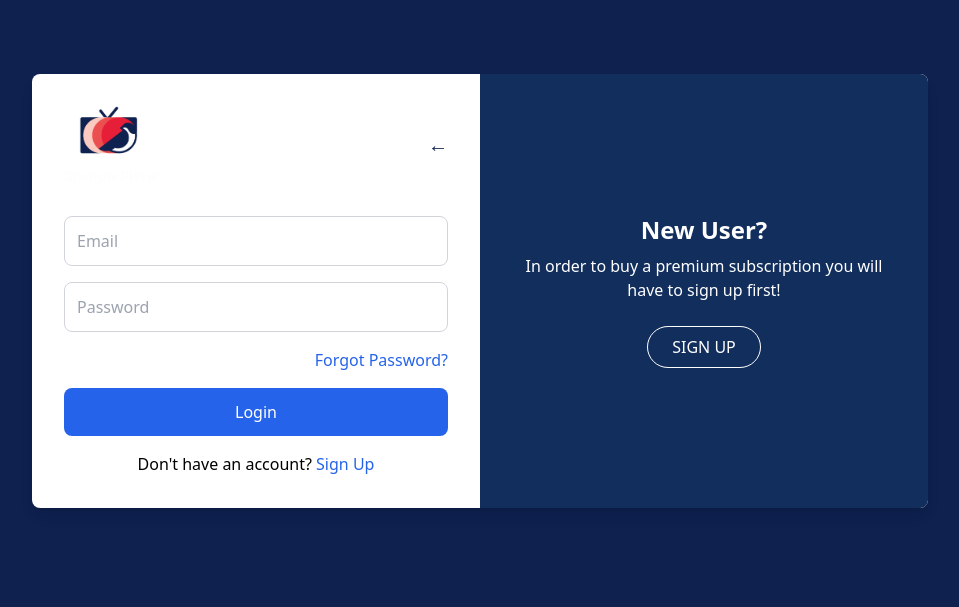
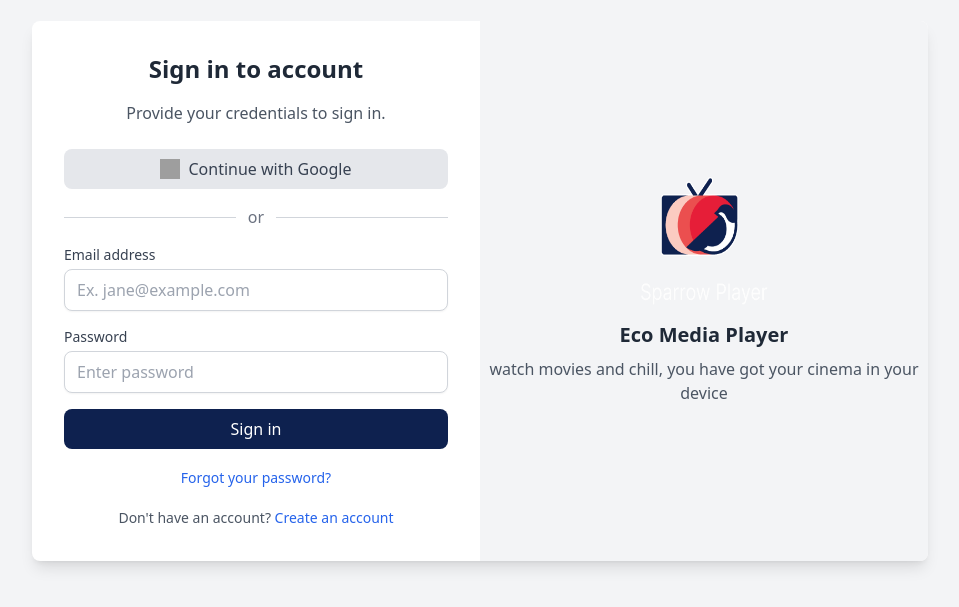
Before and after one commit to dawazakx/echo_med-a_player_web_user, a Next.js app: page /login in a window 1280 px wide. Shown: the part 109-716 px from the top of the page, without its empty margins (160-1119 px from the left). Built offline with nearby package versions, Linux system fonts and the light colour scheme; grey boxes are pictures that could not be loaded.

Commit message:
structured

```diff
--- a/package.json
+++ b/package.json
@@ -9,7 +9,9 @@
     "lint": "next lint"
   },
   "dependencies": {
+    "axios": "^1.7.3",
     "formik": "^2.4.6",
+    "js-cookie": "^3.0.5",
     "next": "13.5.6",
     "react": "^18",
     "react-dom": "^18",
--- a/pages/login.tsx
+++ b/pages/login.tsx
@@ -1,125 +1,130 @@
-// old login
+import React from 'react';
+import { Formik, Field, Form, ErrorMessage } from 'formik';
+import * as Yup from 'yup';
+import axios from 'axios';
+import Cookies from 'js-cookie';
 
-import Image from 'next/image';
-import Link from 'next/link';
-import { useState } from 'react';
-import logo from '../assets/logo.png';
+const UserLogin: React.FC = () => {
+  // Validation schema for the form fields using Yup
+  const validationSchema = Yup.object().shape({
+    email: Yup.string()
+      .email('Invalid email address')
+      .required('Email is required'),
+    password: Yup.string()
+      .required('Password is required'),
+  });
 
-const Login = () => {
-  const [email, setEmail] = useState('');
-  const [password, setPassword] = useState('');
-  const [errors, setErrors] = useState({ email: '', password: '' });
-
-  const validateEmail = (email) => {
-    const re = /^[^\s@]+@[^\s@]+\.[^\s@]+$/;
-    return re.test(String(email).toLowerCase());
-  };
-
-  const handleSubmit = (e) => {
-    e.preventDefault();
-    let valid = true;
-    let newErrors = { email: '', password: '' };
-
-    if (!email) {
-      newErrors.email = 'Email is required';
-      valid = false;
-    } else if (!validateEmail(email)) {
-      newErrors.email = 'Email is not valid';
-      valid = false;
-    }
-
-    if (!password) {
-      newErrors.password = 'Password is required';
-      valid = false;
-    }
-
-    setErrors(newErrors);
-
-    if (valid) {
-      // Handle login
-      console.log('Login successful');
+  // Function to handle form submission
+  const handleSubmit = async (values: { email: string; password: string }) => {
+    try {
+      // Send a POST request to the login endpoint
+      const response = await axios.post('https://shaky-work-tedious-island-beta.pipeops.app/api/v1/admin/login', values);
+      if (response.status === 201) {
+        // Store the returned payload in cookies if login is successful
+        Cookies.set('user', response.data);
+        alert('Login successful!');
+      } else {
+        // Display an error message if login is not successful
+        alert('Login failed!');
+      }
+    } catch (error) {
+      // Handle any errors that occur during the request
+      alert('An error occurred. Please try again.');
     }
   };
 
   return (
-    <div className="min-h-screen flex items-center justify-center bg-[#0E214F] px-4 sm:px-0">
-      <div className="bg-white rounded-lg shadow-lg flex flex-col lg:flex-row max-w-4xl w-full">
-        {/* Left side of the container for the login form */}
-        <div className="w-full lg:w-1/2 p-8">
-          <div className="flex justify-between mb-8">
-            {/* Logo image */}
-            <Link href="/" legacyBehavior>
-              <a>
-                <Image src={logo} alt="Logo" width={96} height={96} />
-              </a>
-            </Link>
-            {/* Back arrow */}
-            <button onClick={() => window.history.back()} className="text-[#0E214F] text-xl">
-              ←
-            </button>
+    <div className="min-h-screen flex items-center justify-center bg-gray-100">
+      {/* Container for the login form and side panel */}
+      <div className="flex w-full max-w-4xl bg-white shadow-lg rounded-lg overflow-hidden">
+
+        {/* Left side - login form */}
+        <div className="w-1/2 p-8">
+          <h2 className="text-2xl font-bold text-gray-800 text-center mb-4">Sign in to account</h2>
+          <p className="text-center text-gray-600 mb-6">Provide your credentials to sign in.</p>
+
+          {/* Google Sign-in Button */}
+          <button className="w-full flex items-center justify-center bg-gray-200 text-gray-700 py-2 px-4 rounded-lg mb-4 hover:bg-gray-300 transition-colors duration-300">
+            <img src="/assets/google-icon.svg" alt="Google Icon" className="w-5 h-5 mr-2" />
+            Continue with Google
+          </button>
+
+          {/* Divider with 'or' text */}
+          <div className="flex items-center justify-between mb-4">
+            <hr className="w-full border-gray-300" />
+            <span className="px-3 text-gray-500">or</span>
+            <hr className="w-full border-gray-300" />
           </div>
 
-          {/* Login form */}
-          <form onSubmit={handleSubmit}>
-            {/* Email input field */}
-            <div className="mb-4">
-              <input
-                type="email"
-                placeholder="Email"
-                value={email}
-                onChange={(e) => setEmail(e.target.value)}
-                className="w-full p-3 border border-gray-300 rounded-lg focus:outline-none focus:border-blue-500 text-black"
-              />
-              {errors.email && <p className="text-red-500 text-sm mt-1">{errors.email}</p>}
-            </div>
+          {/* Formik form for login */}
+          <Formik
+            initialValues={{ email: '', password: '' }}
+            validationSchema={validationSchema}
+            onSubmit={handleSubmit}
+          >
+            {({ errors, touched, isSubmitting }) => (
+              <Form className="space-y-4">
+                {/* Email Input */}
+                <div>
+                  <label htmlFor="email" className="block text-sm font-medium text-gray-700">Email address</label>
+                  <Field
+                    type="email"
+                    id="email"
+                    name="email"
+                    placeholder="Ex. jane@example.com"
+                    className={`mt-1 block w-full border rounded-lg py-2 px-3 shadow-sm focus:outline-none ${
+                      errors.email && touched.email ? 'border-red-500' : 'border-gray-300'
+                    } text-black`}
+                  />
+                  <ErrorMessage name="email" component="div" className="text-red-500 text-sm mt-1" />
+                </div>
+                {/* Password Input */}
+                <div>
+                  <label htmlFor="password" className="block text-sm font-medium text-gray-700">Password</label>
+                  <Field
+                    type="password"
+                    id="password"
+                    name="password"
+                    placeholder="Enter password"
+                    className={`mt-1 block w-full border rounded-lg py-2 px-3 shadow-sm focus:outline-none ${
+                      errors.password && touched.password ? 'border-red-500' : 'border-gray-300'
+                    } text-black`}
+                  />
+                  <ErrorMessage name="password" component="div" className="text-red-500 text-sm mt-1" />
+                </div>
+                {/* Sign-in Button */}
+                <button
+                  type="submit"
+                  className="w-full bg-[#0E214F] text-white py-2 px-4 rounded-lg hover:bg-blue-700 transition-colors duration-300"
+                  disabled={isSubmitting}
+                >
+                  {isSubmitting ? 'Loading...' : 'Sign in'}
+                </button>
+              </Form>
+            )}
+          </Formik>
 
-            {/* Password input field */}
-            <div className="mb-4">
-              <input
-                type="password"
-                placeholder="Password"
-                value={password}
-                onChange={(e) => setPassword(e.target.value)}
-                className="w-full p-3 border border-gray-300 rounded-lg focus:outline-none focus:border-blue-500 text-black"
-              />
-              {errors.password && <p className="text-red-500 text-sm mt-1">{errors.password}</p>}
-            </div>
-
-            {/* Forgot Password link */}
-            <div className="mb-4 text-right">
-              <a href="#" className="text-blue-600">Forgot Password?</a>
-            </div>
-
-            {/* Login button */}
-            <button type="submit" className="w-full bg-blue-600 text-white py-3 rounded-lg">
-              Login
-            </button>
-
-            {/* Sign up link for users without an account */}
-            <div className="mt-4 text-center text-black">
-              Don't have an account? <Link href="/register" legacyBehavior><a className="text-blue-600">Sign Up</a></Link>
-            </div>
-          </form>
+          {/* Additional Links */}
+          <div className="mt-4 text-center">
+            <a href="#" className="text-sm text-blue-600 hover:underline">Forgot your password?</a>
+          </div>
+          <div className="mt-4 text-center">
+            <span className="text-sm text-gray-600">Don't have an account? </span>
+            <a href="#" className="text-sm text-blue-600 hover:underline">Create an account</a>
+          </div>
         </div>
 
-        {/* Right side of the container for new user information */}
-        <div className="w-full lg:w-1/2 bg-[#122E5D] text-white flex flex-col items-center justify-center p-8 rounded-b-lg lg:rounded-r-lg lg:rounded-bl-none">
-          {/* New user heading */}
-          <h2 className="text-2xl font-bold mb-2 text-center">New User?</h2>
-
-          {/* Information for new users */}
-          <p className="mb-6 text-center">In order to buy a premium subscription you will have to sign up first!</p>
-
-          {/* Sign up button */}
-          <Link href="/register" legacyBehavior>
-            <a className="bg-transparent border border-white text-white py-2 px-6 rounded-full hover:bg-white hover:text-[#0E214F] transition-colors duration-300 block mx-auto">
-              SIGN UP
-            </a>
-          </Link>
+        {/* Right side - additional information */}
+        <div className="w-1/2 bg-gray-100 flex items-center justify-center">
+          <div className="text-center">
+            <img src="/assets/logo.png" alt="Eco Media Player Logo" className="w-32 h-32 mx-auto mb-4" />
+            <h3 className="text-xl font-bold text-gray-800">Eco Media Player</h3>
+            <p className="text-gray-600 mt-2">watch movies and chill, you have got your cinema in your device</p>
+          </div>
         </div>
       </div>
     </div>
   );
-}
+};
 
-export default Login;
+export default UserLogin;
```
Also changed, not shown: 1 other file (tests, documents, lock files or other folders).
